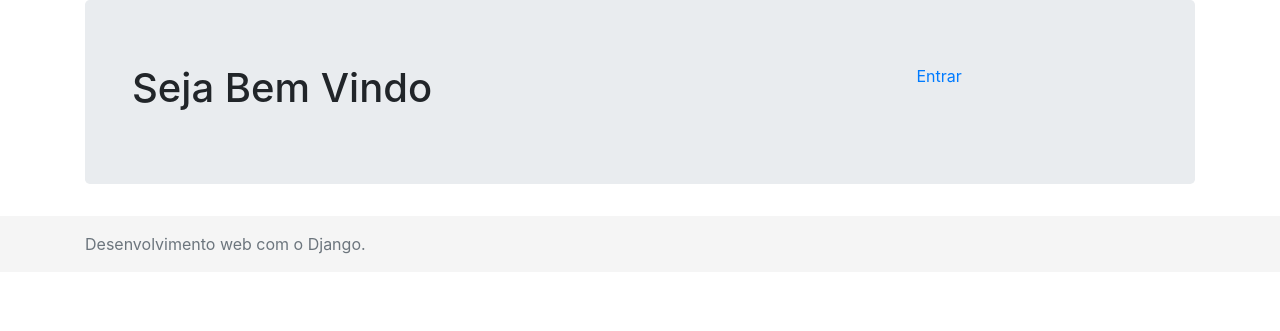
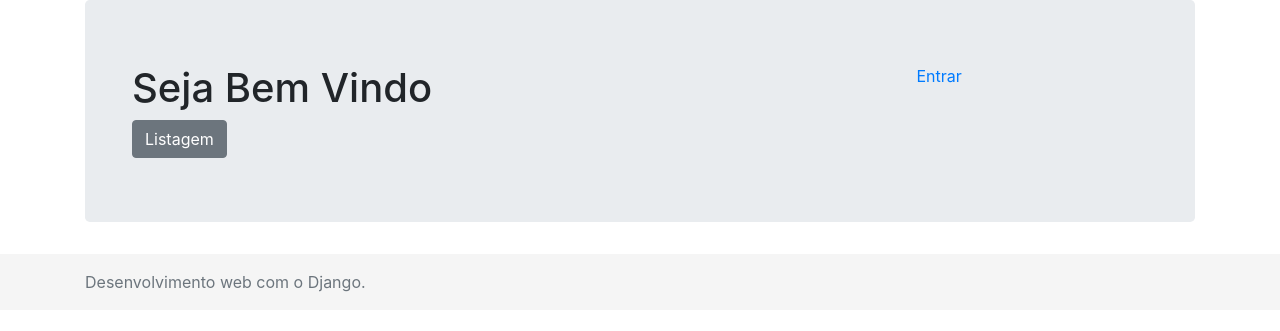
Before and after one commit to Saviodiow95/CursoDjangoHerokuUdemy, a Django app: page / in a window 1280 px wide. Shown: the top 331 px of the page. Run offline with Django 3.2, Linux system fonts and the light colour scheme; some libraries are stand-ins or nearby versions.

Commit message:
Personalização bootstrap btn

```diff
--- a/home/templates/home.html
+++ b/home/templates/home.html
@@ -18,6 +18,7 @@
                 {% endif %}
             </div>
         </div>
+        <a href="{% url 'pessoa_listar' %}" class="btn btn-secondary">Listagem</a>
     </div>
 
 
```
